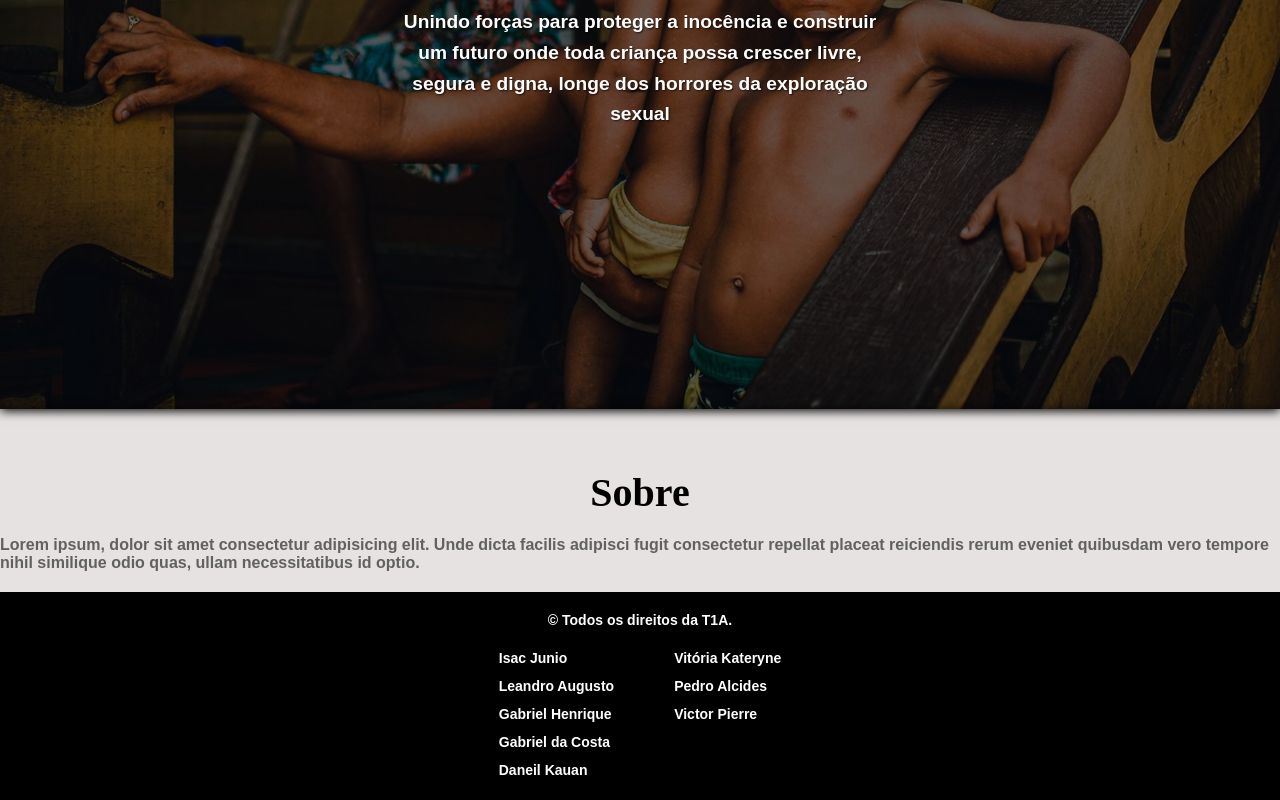
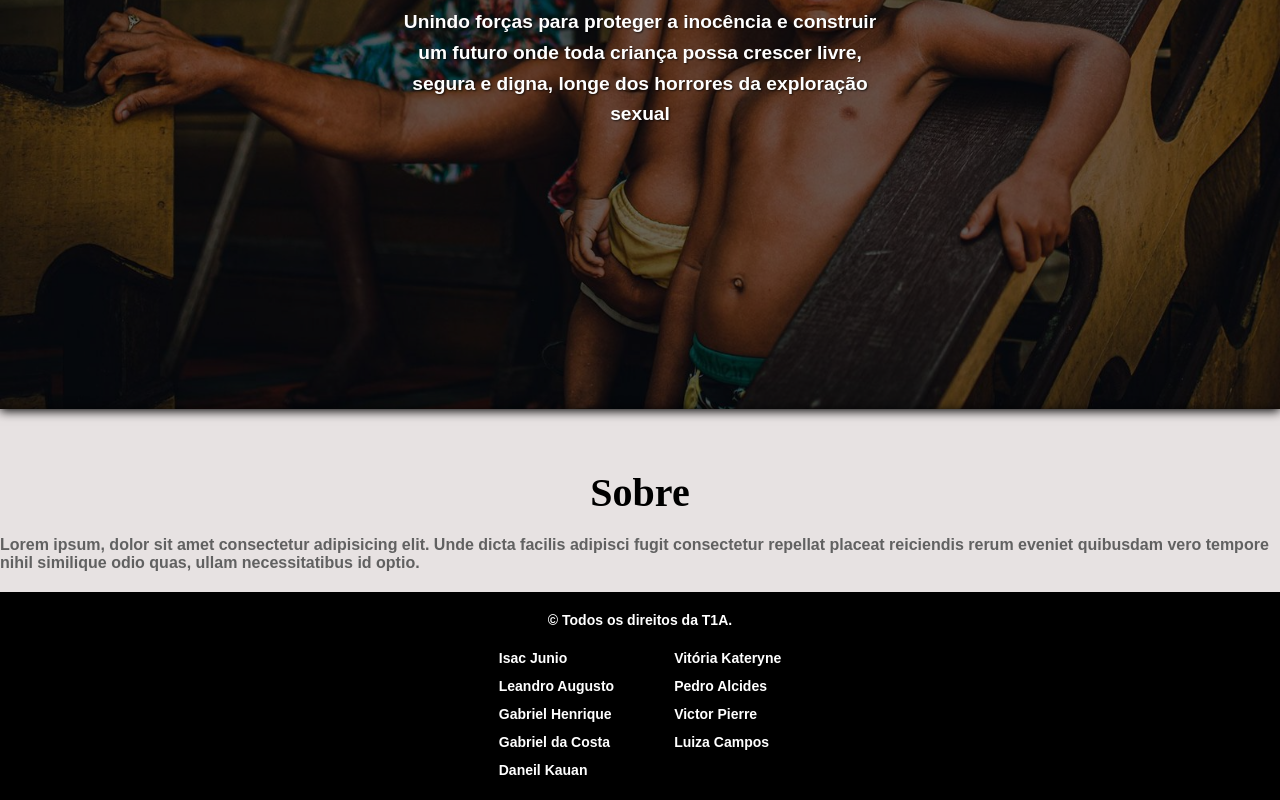
Before and after one commit to IsacJunio/vidas-roubadas, a plain HTML site: page index.html in a window 1280 px wide. Shown: the part 391-1191 px from the top of the page. Drawn offline with nearby package versions, Linux system fonts and the light colour scheme.

Commit message:
Adicionando nome Luiza Campos

```diff
--- a/index.html
+++ b/index.html
@@ -63,6 +63,7 @@
       <p>Vitória Kateryne</p>
       <p>Pedro Alcides</p>
       <p>Victor Pierre</p>
+      <p>Luiza Campos</p>
     </div>
   </div>
 </footer>
```
